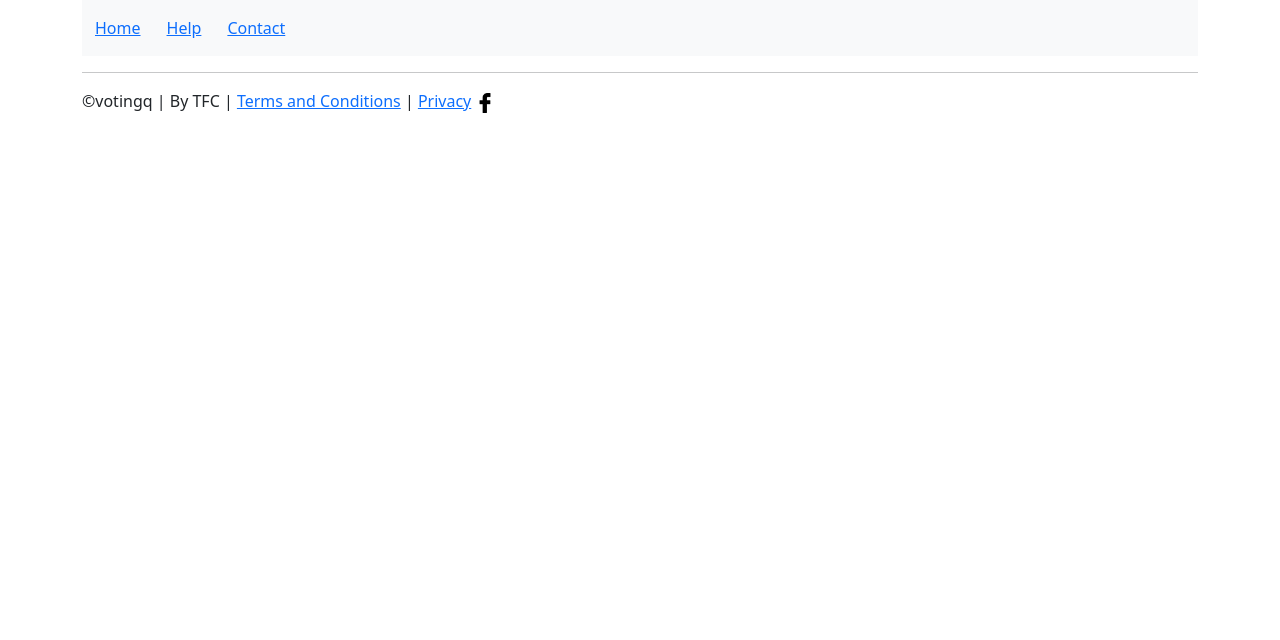
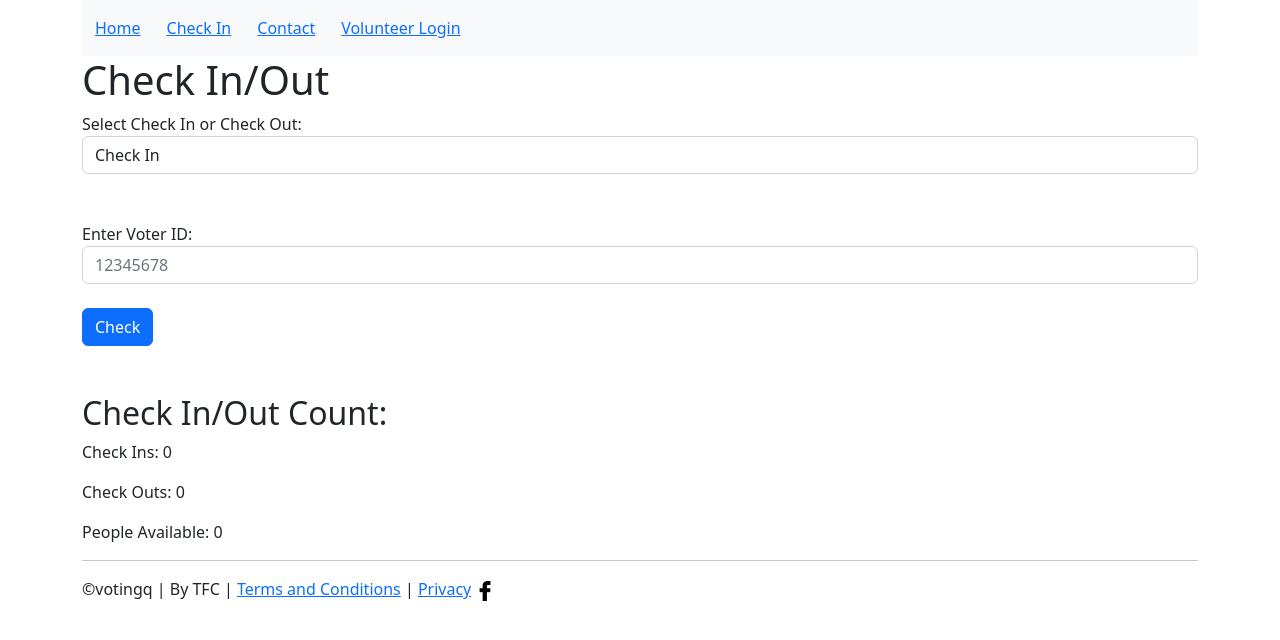
Before and after one commit to austin-yao/tfc-hackathon, a React (Create React App) app: page /checkin in a window 1280 px wide. Shown: the top 640 px of the page. Built offline with nearby package versions, Linux system fonts and the light colour scheme.

Commit message:
last minute

```diff
--- a/src/App.js
+++ b/src/App.js
@@ -1,12 +1,16 @@
 // import './styles/style.css'
 import axios from 'axios'
 import { useState, useEffect } from 'react'
+import map from './deps/mapsnathan.jpeg'
+import GoogleMapReact from 'google-map-react';
+import { Container } from 'react-bootstrap'
 
 const App = () => {
   const x = 3
   const [zipCode, setZipCode] = useState(0)
 
-  let display
+  let display = null
+  const [display2, setDisplay2] = useState(null)
 
   const submit = (event) => {
     event.preventDefault()
@@ -14,20 +18,31 @@ const App = () => {
     setZipCode(Number(event.target.zipcode.value))
   }
 
-  const pullData = () => {
+  useEffect(() => {
+    if (zipCode > 1000) {
+      const url = `http://localhost:8080/Zip_code/${zipCode}`
+      console.log(url)
       axios
-      .get(`http://localhost:8000/`)
+        .get(url)
         .then((response) => {
-        console.log(response)
-        return (<div><h1>Hello</h1></div>)
+          console.log(23)
+          console.log(response.data)
+          setDisplay2(<div className="container"><ul> {response.data.map(loc => <li><b>{loc.name}</b><br /> Wait Time: {loc.Wait_time} minutes</li>)} </ul><img src={map} width="600" height="600" /></div>)
         }).catch((error) => {
+          console.log("HERE")
           console.log(error)
-        return (<div><h1>Fail</h1></div>)
+          setDisplay2(<div><h1>Fail</h1></div>)
         })
+    } else {
+      setDisplay2(null)
     }
+  }, [zipCode])
+
+
 
   const handleBackChange = () => {
     setZipCode(0)
+    setDisplay2(null)
   }
 
   if (zipCode < 1000) {
@@ -38,17 +53,14 @@ const App = () => {
         <button class="btn btn-primary" type="submit">Submit</button>
       </div>
     </form>)
-  } else {
-    console.log(zipCode)
-    display = pullData()
   }
 
   return (
     <div className="container">
       <h1>Welcome!</h1>
       {display}
-      {console.log(zipCode)}
-      {zipCode > 9999 &&
+      {display2}
+      {zipCode > 1000 &&
         <button class="btn btn-primary" onClick={handleBackChange}>Back</button>
       }
     </div >
--- a/src/CheckIn.js
+++ b/src/CheckIn.js
@@ -1,44 +1,114 @@
+import axios from 'axios'
+import { useState, useEffect } from 'react'
+
 const CheckIn = () => {
+    const [checkInCount, setCheckInCount] = useState(0)
+    const [checkOutCount, setCheckOutCount] = useState(0)
+    const [peopleAvailable, setPeopleAvailable] = useState(0)
+
+    // useEffect(() => {
+    //     axios
+    //         .get('http://localhost:8080')
+    //         .then((response) => {
+    //             setCheckInCount(response.checkInCount)
+    //             setCheckOutCount(response.checkOutCount)
+    //             setPeopleAvailable(response.peopleAvailable)
+    //         })
+    // }, [])
+
+    // useEffect(() => {
+    //     const connection = mysql.createConnection({
+    //         host: 'hackathon.czqw02dfjhzq.us-east-2.rds.amazonaws.com',
+    //         user: 'hackathon',
+    //         password: 'testtest',
+    //         database: 'LOCATIONS_DB'
+    //     });
+
+    //     connection.connect((error) => {
+    //         if (error) {
+    //             console.error('Error connecting to database:', error);
+    //         } else {
+    //             console.log('Connected to database');
+    //         }
+    //     });
+
+    //     return () => {
+    //         connection.end((error) => {
+    //             if (error) {
+    //                 console.error('Error disconnecting from database:', error);
+    //             } else {
+    //                 console.log('Disconnected from database');
+    //             }
+    //         });
+    //     }
+    // }, []);
+
+    // useEffect(() => {
+    //     const connection = mysql.createConnection({
+    //         host: 'hackathon.czqw02dfjhzq.us-east-2.rds.amazonaws.com',
+    //         user: 'hackathon',
+    //         password: 'testtest',
+    //         database: 'LOCATIONS_DB'
+    //     });
+    //     connection.query('UPDATE NUMBERS SET number = checkInCount WHERE count = "CheckInCount"; UPDATE NUMBERS SET number = checkOutCount WHERE count = "CheckOutCount"; UPDATE NUMBERS SET number = checkInCount-checkOutCount WHERE count = "peopleAvailable"',
+    //         (error, results, fields) => {
+    //             if (error) {
+    //                 console.error('Error updating count:', error);
+    //             } else {
+    //                 console.log('Count updated');
+    //             }
+    //         });
+    // }, [checkInCount, checkOutCount]);
+
+
+
+
+    useEffect(() => {
+        if (checkInCount < checkOutCount) {
+            setPeopleAvailable(0)
+        } else {
+            setPeopleAvailable(checkInCount - checkOutCount)
+        }
+    }, [checkInCount, checkOutCount])
+
+    const checkIn = (event) => {
+        event.preventDefault()
+        const type = event.target.checkInOut.value
+        console.log(type)
+        if (type == "checkIn") {
+            setCheckInCount(checkInCount + 1);
+            setPeopleAvailable(checkInCount - checkOutCount)
+        } else {
+            setCheckOutCount(checkOutCount + 1);
+            setPeopleAvailable(checkInCount - checkOutCount)
+        }
+    }
+
     return (
-        <div>
+        <div className="container">
             <h1>Check In/Out</h1>
+            <form onSubmit={checkIn}>
                 <label for="checkInOut">Select Check In or Check Out:</label>
-            <select id="checkInOut">
+                <select class="form-control" id="checkInOut">
                     <option value="checkIn">Check In</option>
                     <option value="checkOut">Check Out</option>
                 </select>
                 <br /><br />
+                <div className="form-group">
                     <label for="voterID">Enter Voter ID:</label>
-            <input type="text" id="voterID" />
-            <button onclick="check()">Check</button>
+                    <input placeholder="12345678" class="form-control" type="text" id="voterID" />
+                </div>
+                <input type="hidden" value="123" />
+                <br />
+                <button class="btn btn-primary" type="submit">Check</button>
+            </form>
             <br /><br />
             <h2>Check In/Out Count:</h2>
-            <p>Check Ins: <span id="checkInCount">0</span></p>
-            <p>Check Outs: <span id="checkOutCount">0</span></p>
-            <p>People Available: <span id="peopleAvailable">0</span></p>
-
-            <script>
-                let checkInCount = 0;
-                let checkOutCount = 0;
-
-                function check() {
-                    let checkInOut = document.getElementById("checkInOut").value;
-                let voterID = document.getElementById("voterID").value;
-
-                if (checkInOut === "checkIn") {
-                    checkInCount++;
-} else if (checkInOut === "checkOut") {
-                    checkOutCount++;
-}
-
-                document.getElementById("checkInCount").innerHTML = checkInCount;
-                document.getElementById("checkOutCount").innerHTML = checkOutCount;
-
-                let peopleAvailable = checkInCount - checkOutCount;
-                document.getElementById("peopleAvailable").innerHTML = peopleAvailable;
-}
-            </script>
-        </body>
+            <p>Check Ins: <span id="checkInCount">{checkInCount}</span></p>
+            <p>Check Outs: <span id="checkOutCount">{checkOutCount}</span></p>
+            <p>People Available: <span id="peopleAvailable">{peopleAvailable}</span></p>
         </div >
     )
 }
+
+export default CheckIn
--- /dev/null
+++ b/src/Login.js
@@ -0,0 +1,27 @@
+const Login = () => {
+    return (
+        <body class="container">
+            <form action="checkin.html">
+                <div class="form-group">
+                    <label for="">Enter First Name: </label>
+                    <input type="text" class="form-control" /><br />
+                </div>
+                <div class="form-group">
+                    <label for="">Enter Last Name: </label>
+                    <input type="text" class="form-control" /><br />
+                </div>
+                <div class="form-group">
+                    <label for="">Email Address: </label>
+                    <input type="email" name="" id="" class="form-control" /><br />
+                </div>
+                <div class="form-group">
+                    <label for="">Volunteer verification code: </label>
+                    <input type="text" name="" id="" pattern="[0-9]{5,5}" class="form-control" /><br />
+                </div>
+                <input type="submit" class="btn btn-primary" value="Submit" />
+            </form>
+        </body>
+    )
+}
+
+export default Login
--- a/src/Nav.js
+++ b/src/Nav.js
@@ -10,6 +10,8 @@ import NavDropdown from 'react-bootstrap/NavDropdown';
 import Main from './Main'
 import Feedback from './Feedback'
 import App from './App'
+import CheckIn from './CheckIn'
+import Login from './Login'
 
 
 const Navigation = () => {
@@ -29,10 +31,13 @@ const Navigation = () => {
                                 <Link style={padding} to='/'>Home</Link>
                             </Nav.Link>
                             <Nav.Link href="#" as="span">
-                                <Link style={padding} to='/help'>Help</Link>
+                                <Link style={padding} to='/checkin'>Check In</Link>
                             </Nav.Link>
                             <Nav.Link href="#" as="span">
                                 <Link style={padding} to='/contact'>Contact</Link>
+                            </Nav.Link>
+                            <Nav.Link href="#" as="span">
+                                <Link style={padding} to='/login'>Volunteer Login</Link>
                             </Nav.Link>
                         </Nav>
                     </Navbar.Collapse>
@@ -40,8 +45,9 @@ const Navigation = () => {
             </div>
             <Routes>
                 <Route path='/' element={<App />}></Route>
-                <Route path='/help' element={<App />}></Route>
+                <Route path='/checkin' element={<CheckIn />}></Route>
                 <Route path='/contact' element={<Feedback />}></Route>
+                <Route path='/login' element={<Login />}></Route>
             </Routes>
         </Router>
     )
```
Also changed, not shown: src/deps/mapsnathan.jpeg (added), src/manual_git.txt (added). Lines whose indentation alone changed are shown as unchanged.
